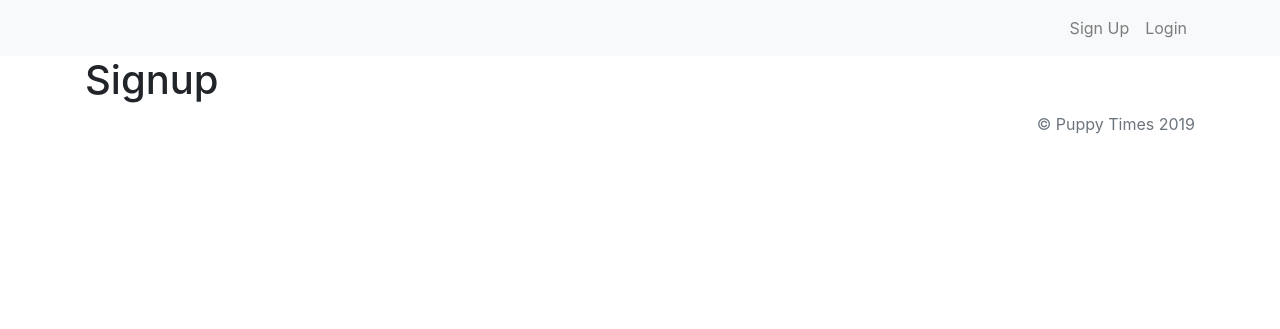
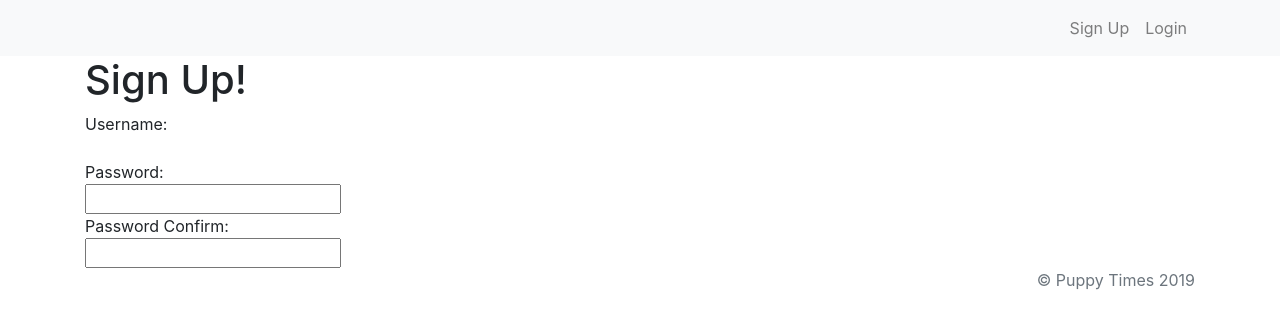
Before and after one commit to ghigbie/ProductHunter, a Django app: page /accounts/signup/ in a window 1280 px wide. Shown: the top 329 px of the page. Run offline with Django 3.2, Linux system fonts and the light colour scheme; some libraries are stand-ins or nearby versions.

Commit message:
Edit signin page

```diff
--- a/accounts/templates/accounts/signup.html
+++ b/accounts/templates/accounts/signup.html
@@ -2,6 +2,20 @@
 
 {% block content %}
 
-    <h1>Signup</h1>
+    <h1>Sign Up!</h1>
+    <from method="POST" action="{% url 'signup' %}">
+    {% csrf_token %}
+        Username:
+        <br/>
+        <imput type="text" name="username" />
+        <br/>
+        Password:
+        <br/>
+        <input type="password" name="password" />
+        <br/>
+        Password Confirm:
+        <br/>
+        <input type="password" name="password_confirm" />
+    </from>
 
 {% endblock %}
```
